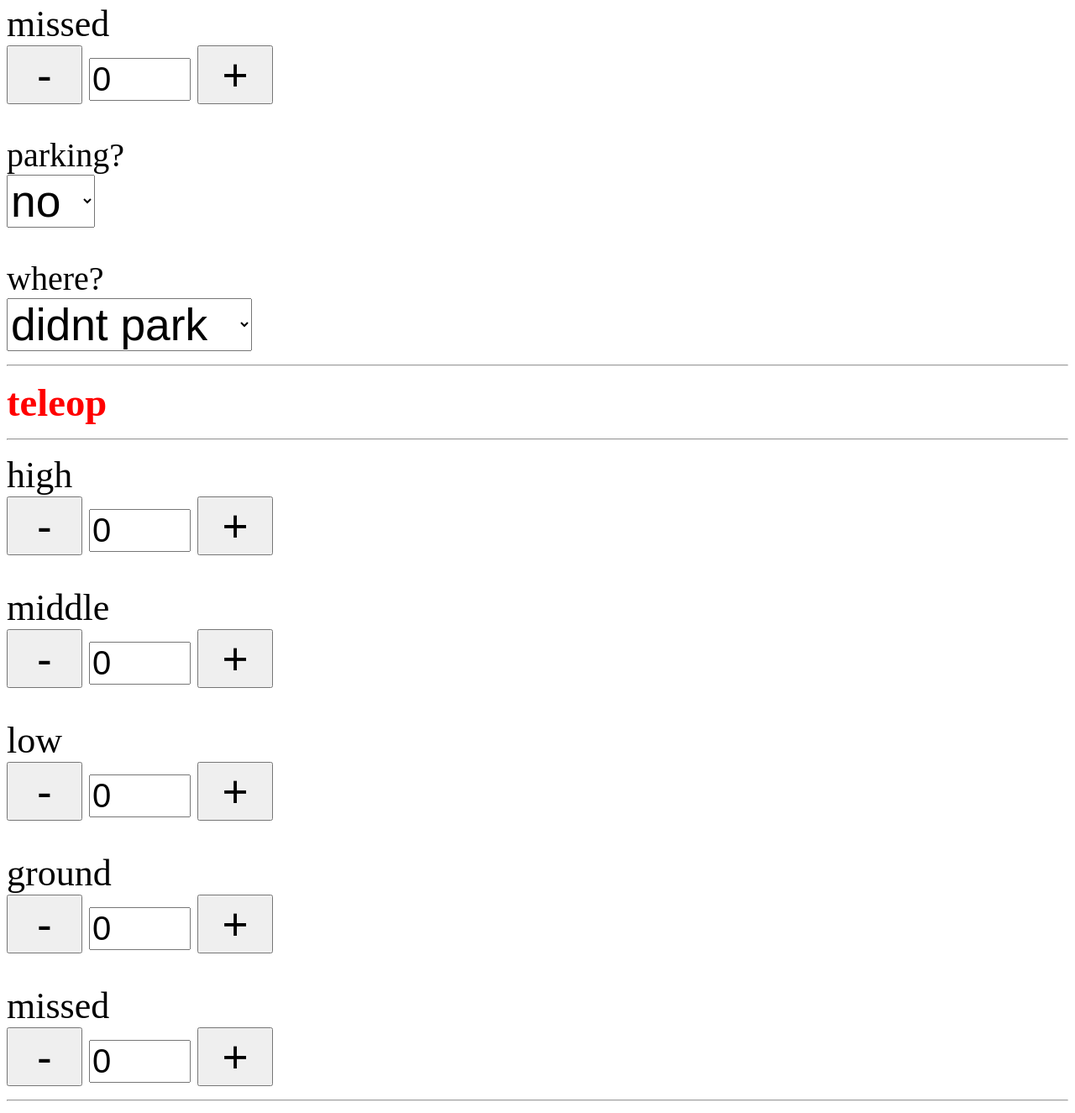
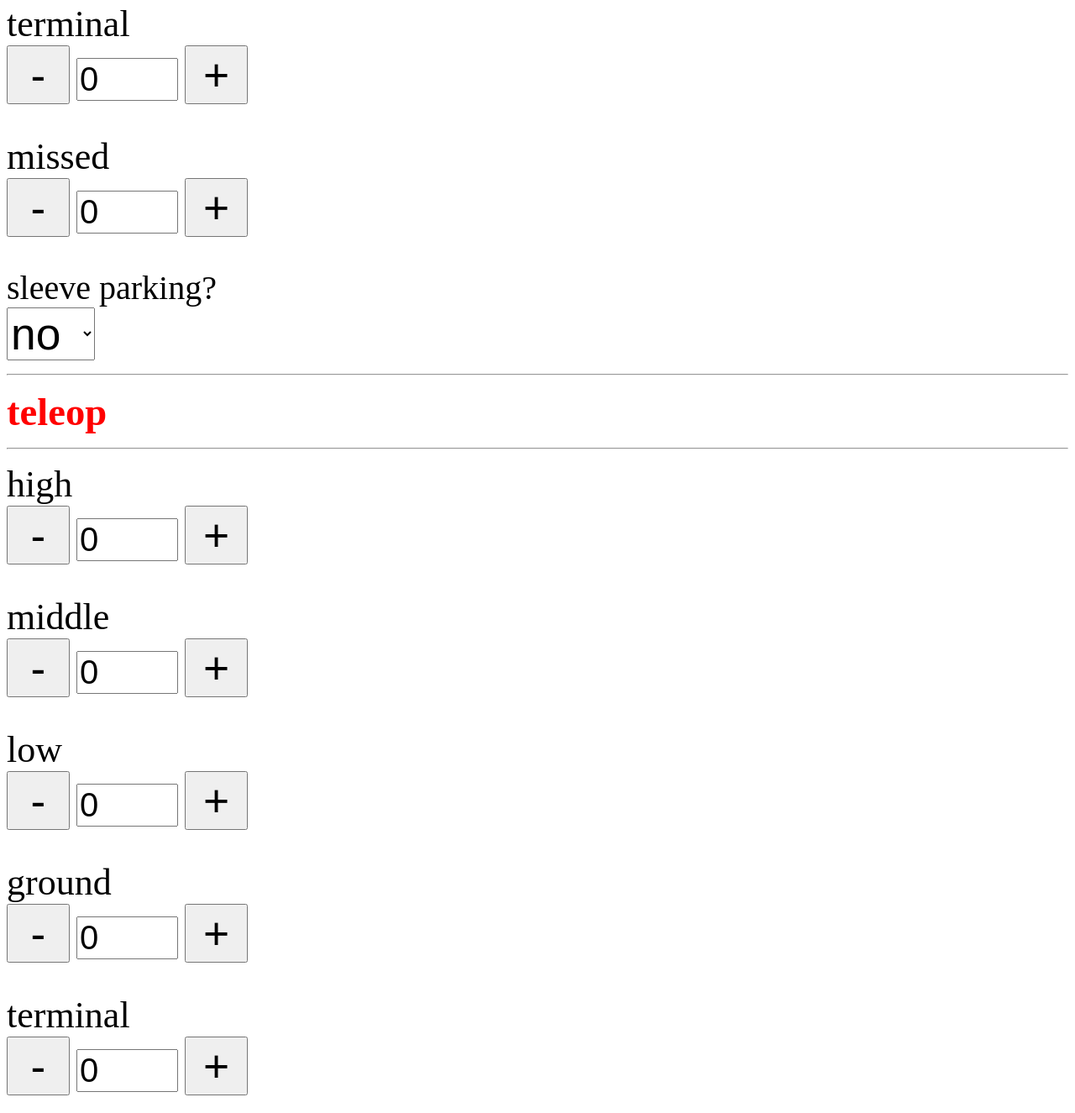
Before and after one commit to meowmoo1/scouting-22-23, a plain HTML site: page index.html in a window 1280 px wide. Shown: the part 1231-2556 px from the top of the page at 84% size. Drawn offline with Linux system fonts and the light colour scheme.

Commit message:
ooga booga

```diff
--- a/index.html
+++ b/index.html
@@ -2,7 +2,7 @@
 <style>
   .plusminus {
   height: 70px;
-  width: 90px;
+  width: 75px;
   }
   .select {
   font-size:40pt;
@@ -76,6 +76,13 @@ document.getElementById('myButton').value='Submitting, please wait...';"
       <button class="plusminus" type="button" onclick="this.parentNode.querySelector('input[type=number]').stepUp()"  style="font-size:40pt;">+</button>
       <br>
       <br>
+      <div style="color:black" class="plusminus-headline">terminal</div>
+    <div class="number-input">
+      <button class="plusminus" type="button" onclick="this.parentNode.querySelector('input[type=number]').stepDown()" style="font-size:40pt;">-</button>
+      <input class="quantity" min="0" max="30" name="terminal (A)" value="0" type="number" style="font-size:30pt;">
+      <button class="plusminus" type="button" onclick="this.parentNode.querySelector('input[type=number]').stepUp()"  style="font-size:40pt;">+</button>
+      <br>
+      <br>
       <div style="color:black" class="plusminus-headline">missed</div>
       <div class="number-input">
         <button class="plusminus" type="button" onclick="this.parentNode.querySelector('input[type=number]').stepDown()" style="font-size:40pt;">-</button>
@@ -83,21 +90,13 @@ document.getElementById('myButton').value='Submitting, please wait...';"
         <button class="plusminus" type="button" onclick="this.parentNode.querySelector('input[type=number]').stepUp()"  style="font-size:40pt;">+</button>
      <br>
      <br>
-      <label for="parking?" class="select-headline">parking?</label>
+      <label for="parking (A)" class="select-headline">sleeve parking?</label>
       <br>
     <select name="parking (A)" id="parking (A)" class="select">
      <option value="0">no</option>
      <option value="1">yes</option>
     </select>
     <br>
-    <br>
-    <label for="where?" class="select-headline">where?</label>
-    <br>
-  <select name="where (A)" id="parking" class="select">
-    <option value="">didnt park</option>
-   <option value="1">signal zone</option>
-   <option value="0">terminal</option>
-  </select>
   <hr>
   <div style="color:red;" class="headline"><b>teleop</b></div>
   <hr>
@@ -129,6 +128,13 @@ document.getElementById('myButton').value='Submitting, please wait...';"
       <button class="plusminus" type="button" onclick="this.parentNode.querySelector('input[type=number]').stepUp()"  style="font-size:40pt;">+</button>
       <br>
       <Br>
+        <div style="color:black" class="plusminus-headline">terminal</div>
+    <div class="number-input">
+      <button class="plusminus" type="button" onclick="this.parentNode.querySelector('input[type=number]').stepDown()" style="font-size:40pt;">-</button>
+      <input class="quantity" min="0" max="30" name="terminal (T)" value="0" type="number" style="font-size:30pt;">
+      <button class="plusminus" type="button" onclick="this.parentNode.querySelector('input[type=number]').stepUp()"  style="font-size:40pt;">+</button>
+      <br>
+      <br>
       <div style="color:black" class="plusminus-headline">missed</div>
       <div class="number-input">
       <button class="plusminus" type="button" onclick="this.parentNode.querySelector('input[type=number]').stepDown()" style="font-size:40pt;">-</button>
@@ -165,6 +171,13 @@ document.getElementById('myButton').value='Submitting, please wait...';"
         <button class="plusminus" type="button" onclick="this.parentNode.querySelector('input[type=number]').stepUp()"  style="font-size:40pt;">+</button>
         <br>
         <br>
+        <div style="color:black" class="plusminus-headline">terminal</div>
+    <div class="number-input">
+      <button class="plusminus" type="button" onclick="this.parentNode.querySelector('input[type=number]').stepDown()" style="font-size:40pt;">-</button>
+      <input class="quantity" min="0" max="30" name="terminal (EG)" value="0" type="number" style="font-size:30pt;">
+      <button class="plusminus" type="button" onclick="this.parentNode.querySelector('input[type=number]').stepUp()"  style="font-size:40pt;">+</button>
+        <br>
+        <Br>
         <div style="color:black" class="plusminus-headline">missed</div>
         <div class="number-input">
         <button class="plusminus" type="button" onclick="this.parentNode.querySelector('input[type=number]').stepDown()" style="font-size:40pt;">-</button>
```
